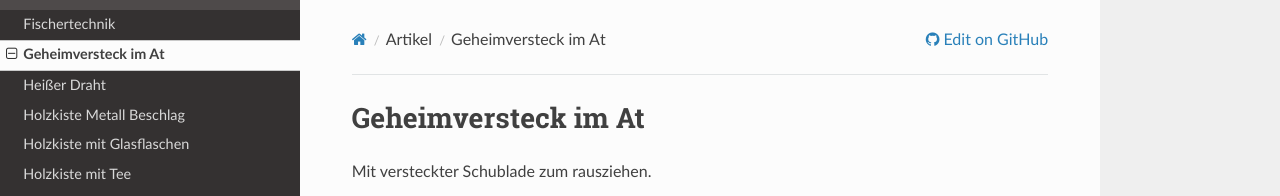
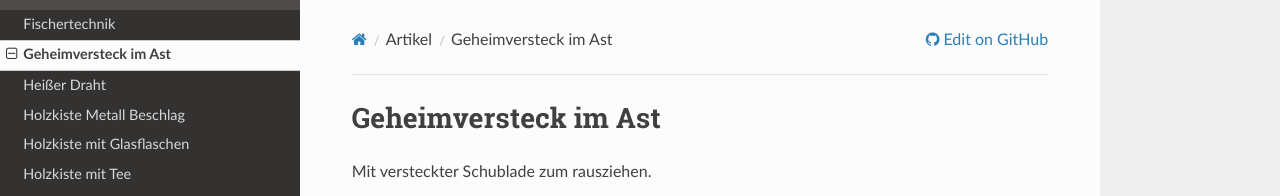
Before and after one commit to RincewindWizzard/larp-flohmarkt, an MkDocs documentation site: the page built from docs/geheimversteck-ast/index.md, in a window 1280 px wide and 900 px high. Shown: the top 196 px of the window. Built offline with MkDocs 1.6.1, drawn with Linux system fonts in a browser that asks for light colours; nearby versions of some CDN libraries.

Commit message:
Update index.md

```diff
--- a/docs/geheimversteck-ast/index.md
+++ b/docs/geheimversteck-ast/index.md
@@ -1,4 +1,4 @@
-# Geheimversteck im At
+# Geheimversteck im Ast
 
 Mit versteckter Schublade zum rausziehen.
 
```
